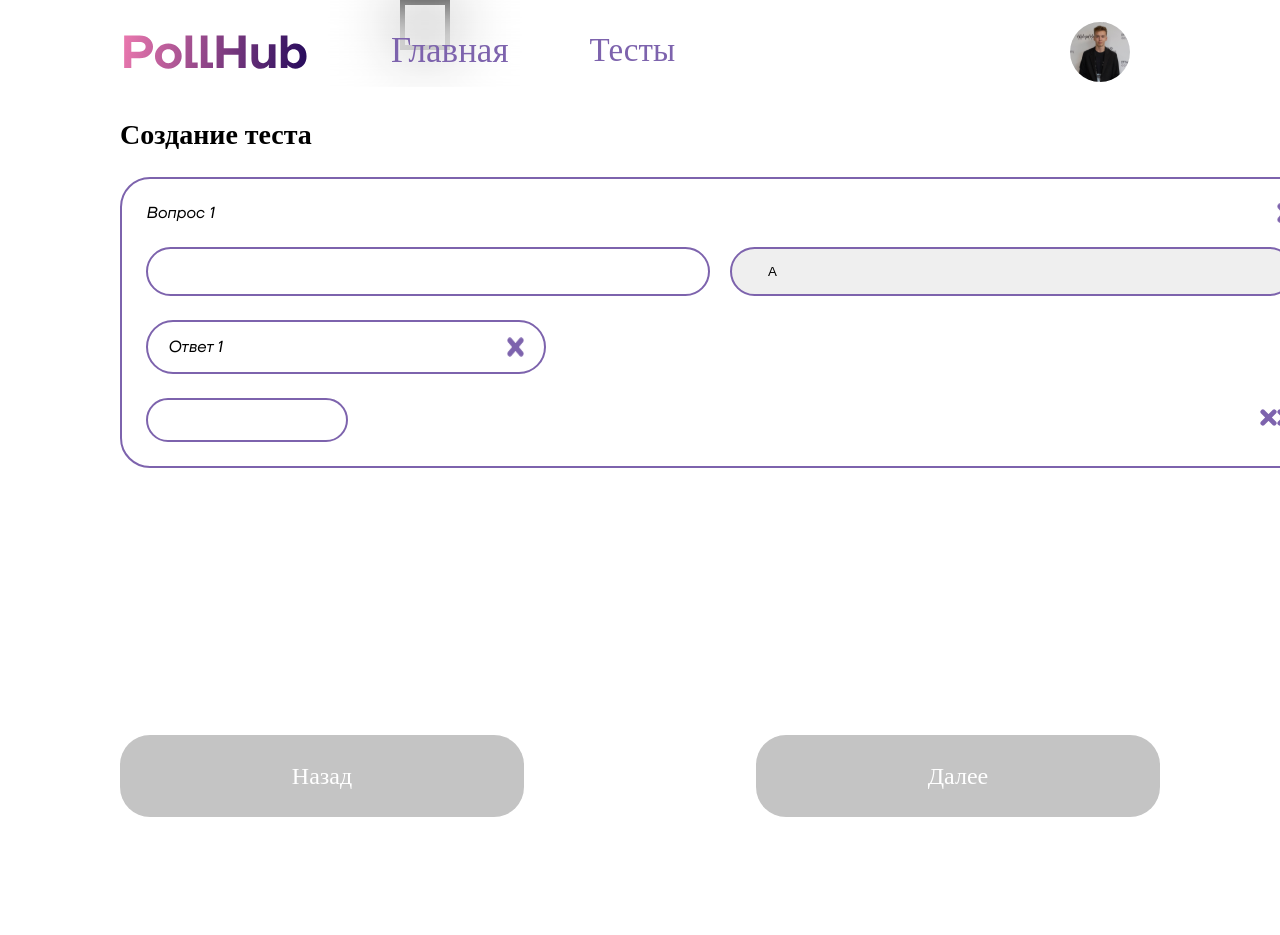
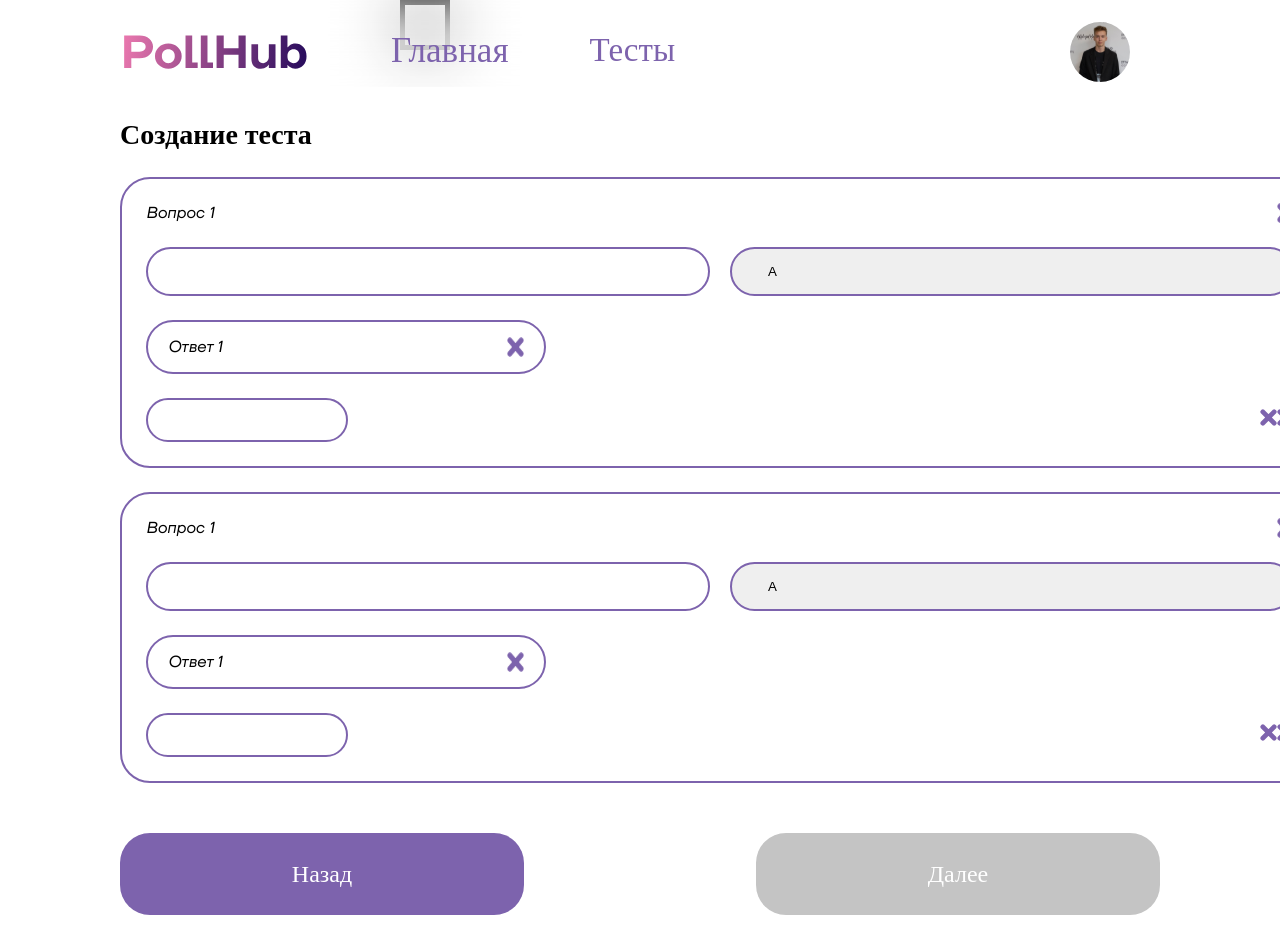
Before and after one commit to PollHub/ful_full__project, a React (Create React App) app: page /create in a window 1280 px wide. Both pictures are taken after a click on the button "Далее". Shown: the top 935 px of the page. Before the commit the page ends 817 px from the top, so only its background shows below. Built offline with nearby package versions, Linux system fonts and the light colour scheme.

Commit message:
create test

```diff
--- a/src/create/Create.js
+++ b/src/create/Create.js
@@ -1,8 +1,10 @@
-import React, { useState } from "react";
-import closeImg from '../img/11.png';
+import React, { useState, useHistory } from "react";
+import Questions from "./Questions";
 
 
 function Create() {
+
+    // let history = useHistory()
 
     let [page, setPage] = useState(0);
 
@@ -22,7 +24,7 @@ function Create() {
                 </div>
                 <p className="test__name">Название теста</p>
                 <input className="name__test__input" placeholder="Ретушь фотографий 1.1"/>
-                <div className="further__button">
+                <div className="further__button next__button">
                         <button onClick={() => {setPage(1)}}>
                             Далее
                         </button>
@@ -30,46 +32,12 @@ function Create() {
             </div>
         )
     } else if (page === 1) {
-        return (
-            <div className="Create">
-                <p className="create__title">Создание теста</p>
-                <div className="create__question__block">
-                    <div className="create__question__block__top">
-                        <p>Вопрос 1</p>
-                        <img src={closeImg}/>
-                    </div>
-                        <div className="create__question__block__inputs">
-                        <input className="create__question__block__inputs__input"/>
-                        <select className="create__question__block__inputs__select">
-                            <option>A</option>
-                            <option>B</option>
-                            <option>C</option>
-                        </select>
-                    </div>
-                    <div className="create__question__block__answers">
-                        <div className="create__question__block__answers__answer">
-                            <p>Ответ 1</p>
-                            <img src={closeImg}/>
-                        </div>
-                    </div>
-                    <div className="create__question__block__bottom">
-                        <div className="create__question__block__bottom__left"></div>
-                        <div className="create__question__block__bottom__right">
-                            <img src={closeImg}/>
-                            <img src={closeImg}/>
-                        </div>
-                    </div>
-                </div>
-
-                <div className="back__button">
-                    <button onClick={() => {setPage(0)}}>
-                        Назад
-                    </button>
-                </div>
-                <div className="further__button">
-                    <button onClick={() => {setPage(2)}}>
-                        Далее
-                    </button>
+        return(
+            <div>
+                <Questions/>
+                <div className="bottom__buttons">
+                    <button className="backk__button">Назад</button>
+                    <button className="next__button">Далее</button>
                 </div>
             </div>
         )
@@ -77,3 +45,16 @@ function Create() {
 }
 
 export default Create;
+
+
+
+{/* <div className="back__button">
+    <button onClick={() => {setPage(0)}}>
+        Назад
+    </button>
+</div>
+<div className="further__button">
+    <button onClick={() => {setPage(2)}}>
+        Далее
+    </button>
+</div> */}
--- /dev/null
+++ b/src/create/Questions.js
@@ -0,0 +1,64 @@
+import React from "react";
+import { useState } from "react";
+import closeImg from '../img/11.png';
+
+const Questions = () => {
+
+    function id() {
+        return Math.floor((1 + Math.random()) * 0x10000)
+            .toString(16)
+            .substring(1);
+    }
+
+    let [questionElemnt, setQuestionElemnt] = useState();
+
+    let [answersElement, setAnswersElement] = useState();
+
+    let [answerCounter, setAnswerCounter] = useState(
+        [{ id: id(), answers: [{id: id()}] }, { id: id(), answers: [{id: id()}] }]
+    );
+
+    let [questionInput, setQuestionInput] = useState('');
+
+    let [questions, setQuestions] = useState([{id: id()}])
+
+
+    return (
+        <div className="Create">
+            <p className="create__title">Создание теста</p>
+            {answerCounter.map((i) => {
+                return (
+                <div key={i.id} className="create__question__block">
+                <div className="create__question__block__top">
+                    <p>Вопрос 1</p>
+                    <img src={closeImg}/>
+                </div>
+                    <div className="create__question__block__inputs">
+                        <input className="create__question__block__inputs__input"/>
+                        <select className="create__question__block__inputs__select">
+                            <option>A</option>
+                            <option>B</option>
+                            <option>C</option>
+                        </select>
+                    </div>
+                    <div className="create__question__block__answers">
+                        <div className="create__question__block__answers__answer">
+                            <p>Ответ 1</p>
+                            <img src={closeImg}/>
+                        </div>
+                    </div>
+                    <div className="create__question__block__bottom">
+                        <div className="create__question__block__bottom__left"></div>
+                        <div className="create__question__block__bottom__right">
+                            <img src={closeImg}/>
+                            <img src={closeImg}/>
+                        </div>
+                    </div>
+                </div>
+                )
+            })}
+    </div>
+    )
+}
+
+export default Questions;
--- a/src/index.css
+++ b/src/index.css
@@ -232,10 +232,11 @@ a {
 
 
 .Create {
-  padding: 30px 120px 0 120px;
+  padding: 30px 120px 50px 120px;
   /* background-color: #7D63AD; */
-  position: relative;
-  height: 700px;
+  /* position: relative; */
+  /* height: 700px;
+  margin-bottom: 100px; */
 }
 
 .create__title {
@@ -338,7 +339,6 @@ a {
   position: absolute;
   bottom: 0;
   right: 120px;
-  margin-top: 200px;
 }
 
 .back__button {
@@ -347,7 +347,23 @@ a {
   left: 120px;
 }
 
-.back__button button {
+.backk__button {
+  width: 404px;
+  height: 82px;
+  background: #7D63AD;
+  border-radius: 30px;
+  border: none;
+  font-family: 'TT Firs Neue';
+  font-style: normal;
+  font-weight: 500;
+  font-size: 24px;
+  line-height: 31px;
+  color: #FFFFFF;
+  cursor: pointer;
+  margin-bottom: 20px
+}
+
+.next__button {
   width: 404px;
   height: 82px;
   background: #C4C4C4;
@@ -359,20 +375,14 @@ a {
   font-size: 24px;
   line-height: 31px;
   color: #FFFFFF;
+  cursor: pointer;
+  margin-bottom: 20px;
 }
 
-.further__button button {
-  width: 404px;
-    height: 82px;
-    background: #C4C4C4;
-    border-radius: 30px;
-    border: none;
-    font-family: 'TT Firs Neue';
-    font-style: normal;
-    font-weight: 500;
-    font-size: 24px;
-    line-height: 31px;
-    color: #FFFFFF;
+.bottom__buttons {
+  padding: 0 120px;
+  display: flex;
+  justify-content: space-between;
 }
 
 .create__question__block {
```
Lines whose indentation alone changed are shown as unchanged.
